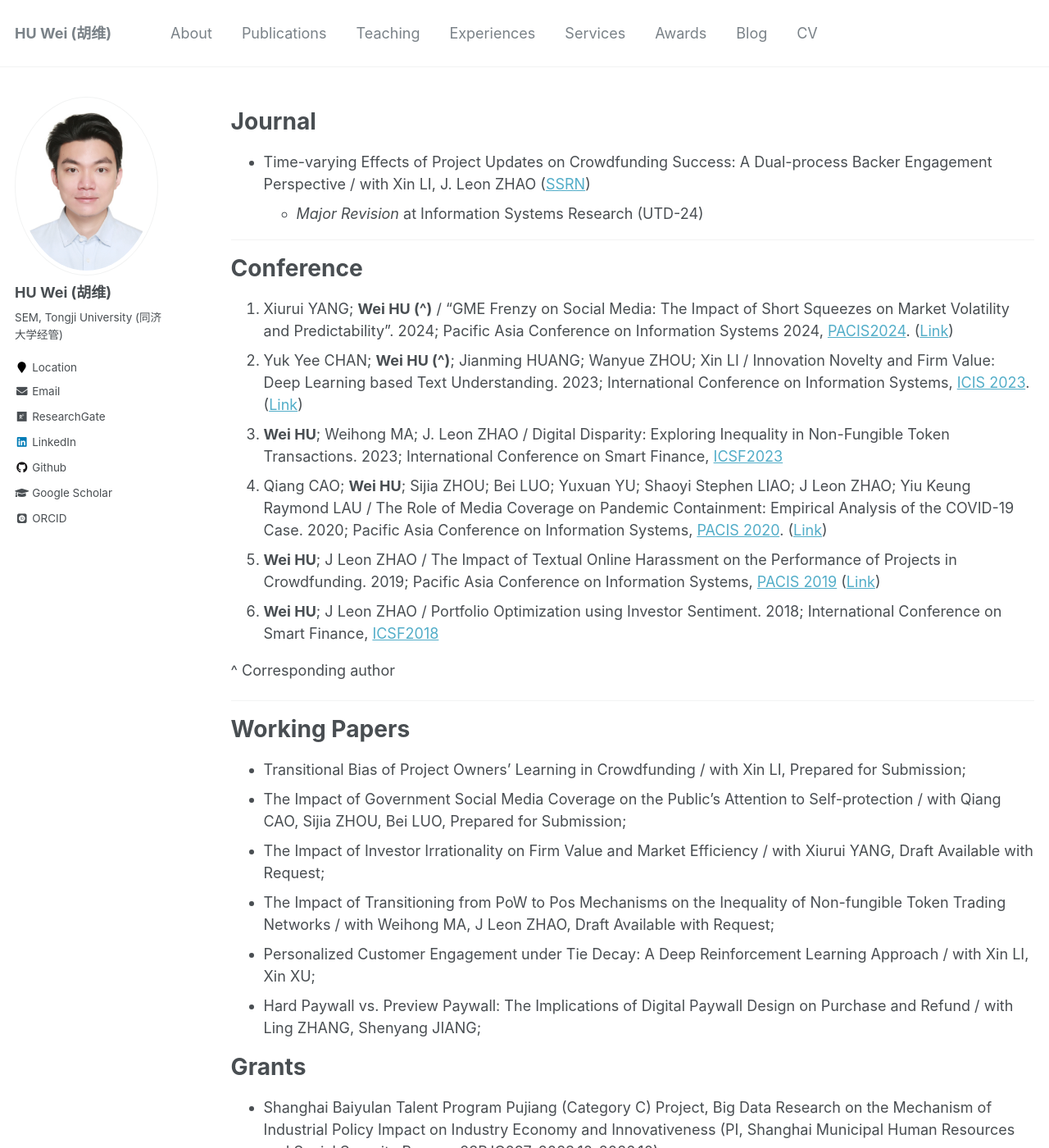
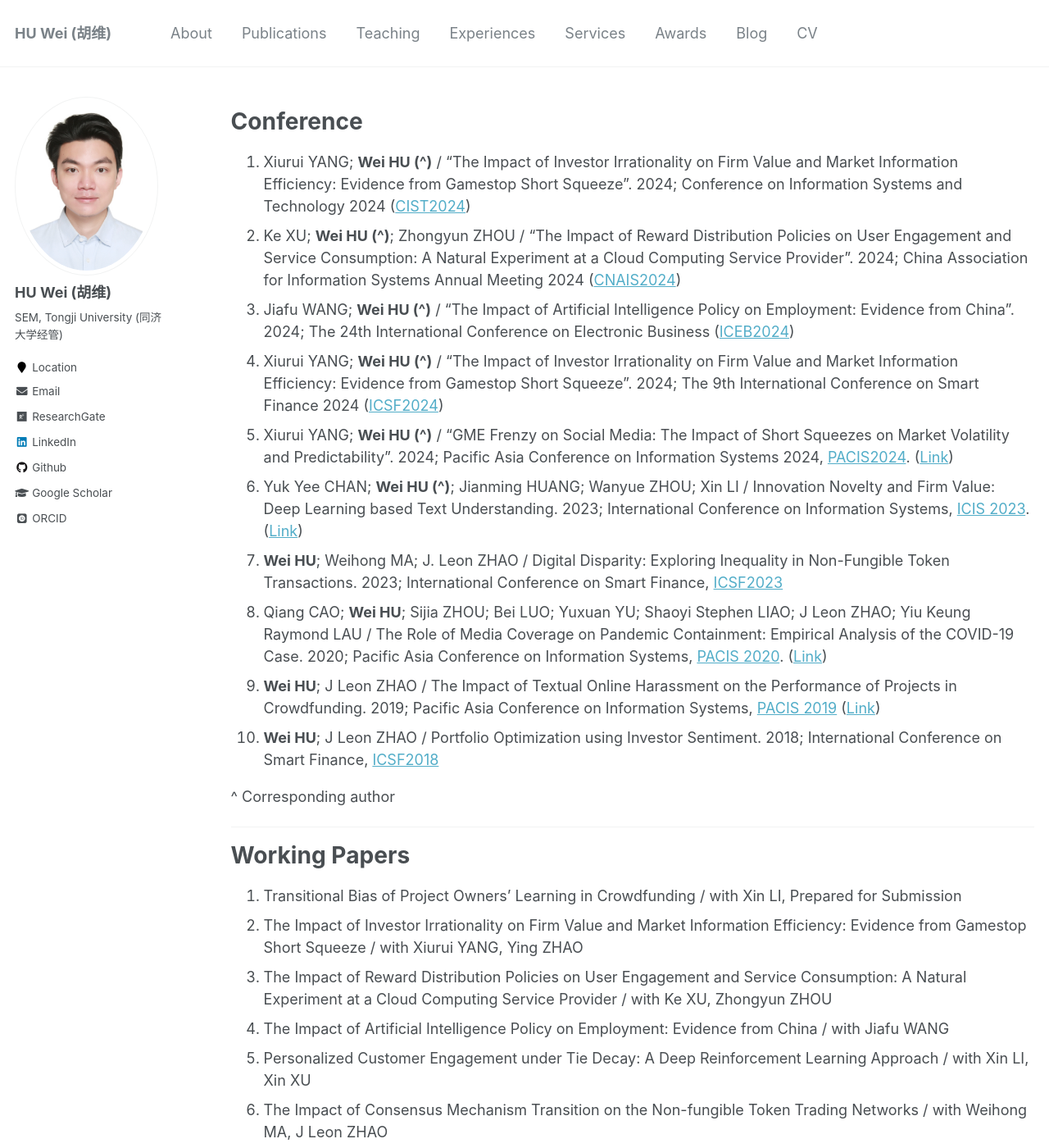
Before and after one commit to huwei-vincent/huwei-vincent.github.io, a Jekyll site: the page built from _pages/my-publication.md, in a window 1280 px wide and 1400 px high. Shown: the whole window at 82% size. Built offline with Jekyll 4.4.1, drawn with Linux system fonts in a browser that asks for light colours; some web fonts are replaced.

Commit message:
update about publication

```diff
--- a/_pages/my-publication.md
+++ b/_pages/my-publication.md
@@ -5,15 +5,21 @@ permalink: /my-publication/
 author_profile: true
 ---
 
-# Journal
 
-- Time-varying Effects of Project Updates on Crowdfunding Success: A Dual-process Backer Engagement Perspective / with Xin LI, J. Leon ZHAO ([SSRN](https://papers.ssrn.com/sol3/papers.cfm?abstract_id=3925150))
-  - *Major Revision* at Information Systems Research (UTD-24)
-
----
 
 # Conference
 
+1. Xiurui YANG; **Wei HU (^)** / “The Impact of Investor Irrationality on Firm Value and Market Information
+Efficiency: Evidence from Gamestop Short Squeeze”. 2024; Conference on Information Systems and
+Technology 2024 ([CIST2024](https://sites.google.com/view/cist2024/home?authuser=0))
+1. Ke XU; **Wei HU (^)**; Zhongyun ZHOU / “The Impact of Reward Distribution Policies on User Engagement
+and Service Consumption: A Natural Experiment at a Cloud Computing Service Provider”. 2024; China
+Association for Information Systems Annual Meeting 2024 ([CNAIS2024](https://tjhongcheng.com/cnais2024/113.html#link1))
+1. Jiafu WANG; **Wei HU (^)** / “The Impact of Artificial Intelligence Policy on Employment: Evidence from
+China”. 2024; The 24th International Conference on Electronic Business ([ICEB2024](https://fbm.uic.edu.cn/iceb/))
+1. Xiurui YANG; **Wei HU (^)** / “The Impact of Investor Irrationality on Firm Value and Market Information
+Efficiency: Evidence from Gamestop Short Squeeze”. 2024; The 9th International Conference on Smart
+Finance 2024 ([ICSF2024](https://www.icsf2024.com/index.html))
 1. Xiurui YANG; **Wei HU (^)** / “GME Frenzy on Social Media: The Impact of Short Squeezes on Market Volatility and Predictability”. 2024; Pacific Asia Conference on Information Systems 2024, [PACIS2024](https://pacis2024.aisconferences.org/). ([Link](https://aisel.aisnet.org/pacis2024/track17_socmedia/track17_socmedia/18/))
 2. Yuk Yee CHAN; **Wei HU (^)**; Jianming HUANG; Wanyue ZHOU; Xin LI / Innovation Novelty and Firm Value: Deep Learning based Text Understanding. 2023; International Conference on Information Systems, [ICIS 2023](https://icis2023.aisconferences.org/). ([Link](https://aisel.aisnet.org/icis2023/dab_sc/dab_sc/8/))
 3. **Wei HU**; Weihong MA; J. Leon ZHAO / Digital Disparity: Exploring Inequality in Non-Fungible Token Transactions. 2023; International Conference on Smart Finance, [ICSF2023](https://cbit.cuhk.edu.cn/ICSF/ICSF23/index.html)
@@ -27,16 +33,13 @@ author_profile: true
 
 # Working Papers
 
-- Transitional Bias of Project Owners’ Learning in Crowdfunding / with Xin LI, Prepared for Submission;
-- The Impact of Government Social Media Coverage on the Public’s Attention to Self-protection / with Qiang
-CAO, Sijia ZHOU, Bei LUO, Prepared for Submission;
-- The Impact of Investor Irrationality on Firm Value and Market Efficiency / with Xiurui YANG, Draft Available
-with Request;
-- The Impact of Transitioning from PoW to Pos Mechanisms on the Inequality of Non-fungible Token Trading
-Networks / with Weihong MA, J Leon ZHAO, Draft Available with Request;
-- Personalized Customer Engagement under Tie Decay: A Deep Reinforcement Learning Approach / with Xin
-LI, Xin XU;
-- Hard Paywall vs. Preview Paywall: The Implications of Digital Paywall Design on Purchase and Refund / with Ling ZHANG, Shenyang JIANG;
+1. Transitional Bias of Project Owners’ Learning in Crowdfunding / with Xin LI, Prepared for Submission
+2. The Impact of Investor Irrationality on Firm Value and Market Information Efficiency: Evidence from Gamestop Short Squeeze / with Xiurui YANG, Ying ZHAO
+3. The Impact of Reward Distribution Policies on User Engagement and Service Consumption: A Natural Experiment at a Cloud Computing Service Provider / with Ke XU, Zhongyun ZHOU
+4. The Impact of Artificial Intelligence Policy on Employment: Evidence from China / with Jiafu WANG
+5. Personalized Customer Engagement under Tie Decay: A Deep Reinforcement Learning Approach / with Xin LI, Xin XU
+6. The Impact of Consensus Mechanism Transition on the Non-fungible Token Trading Networks / with Weihong
+MA, J Leon ZHAO
 
 
 # Grants
```
Also changed, not shown: _pages/about-cn.md (+8 -8 lines), _pages/about.md (+3 -5 lines).
